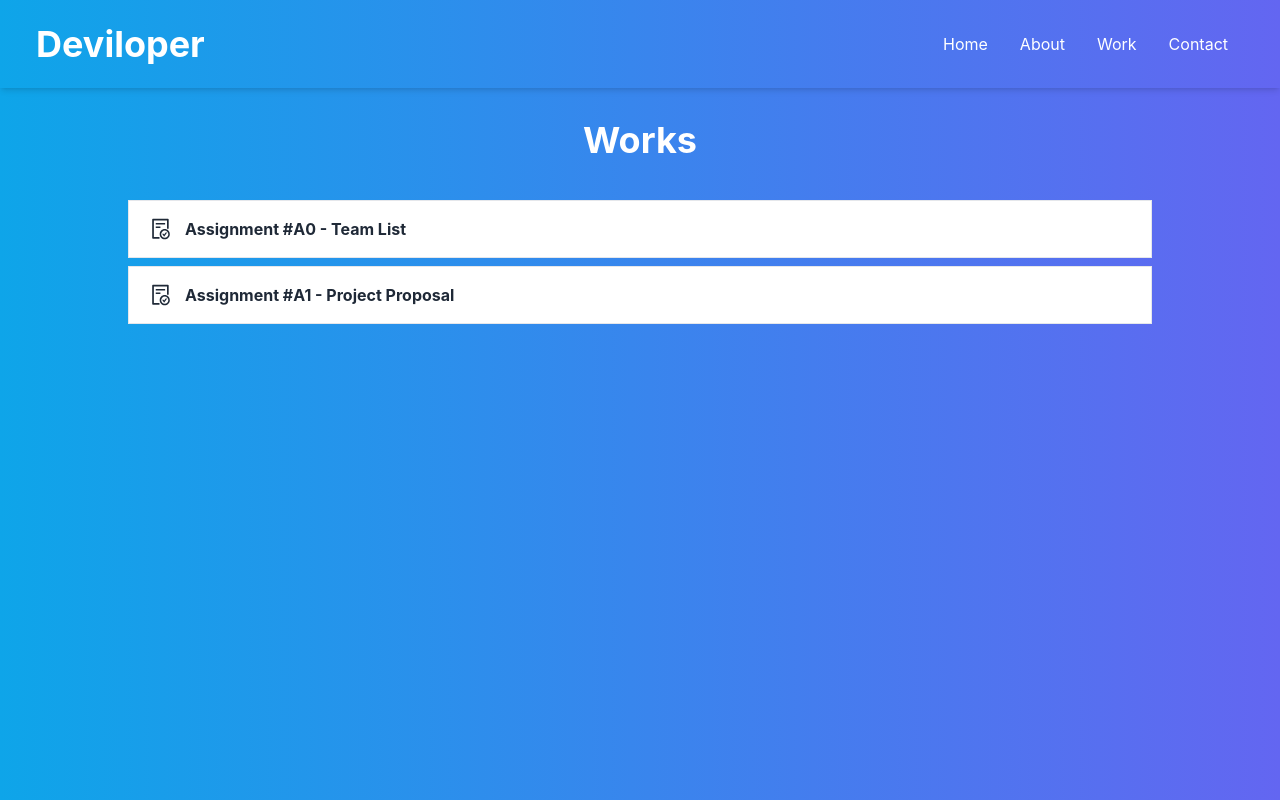
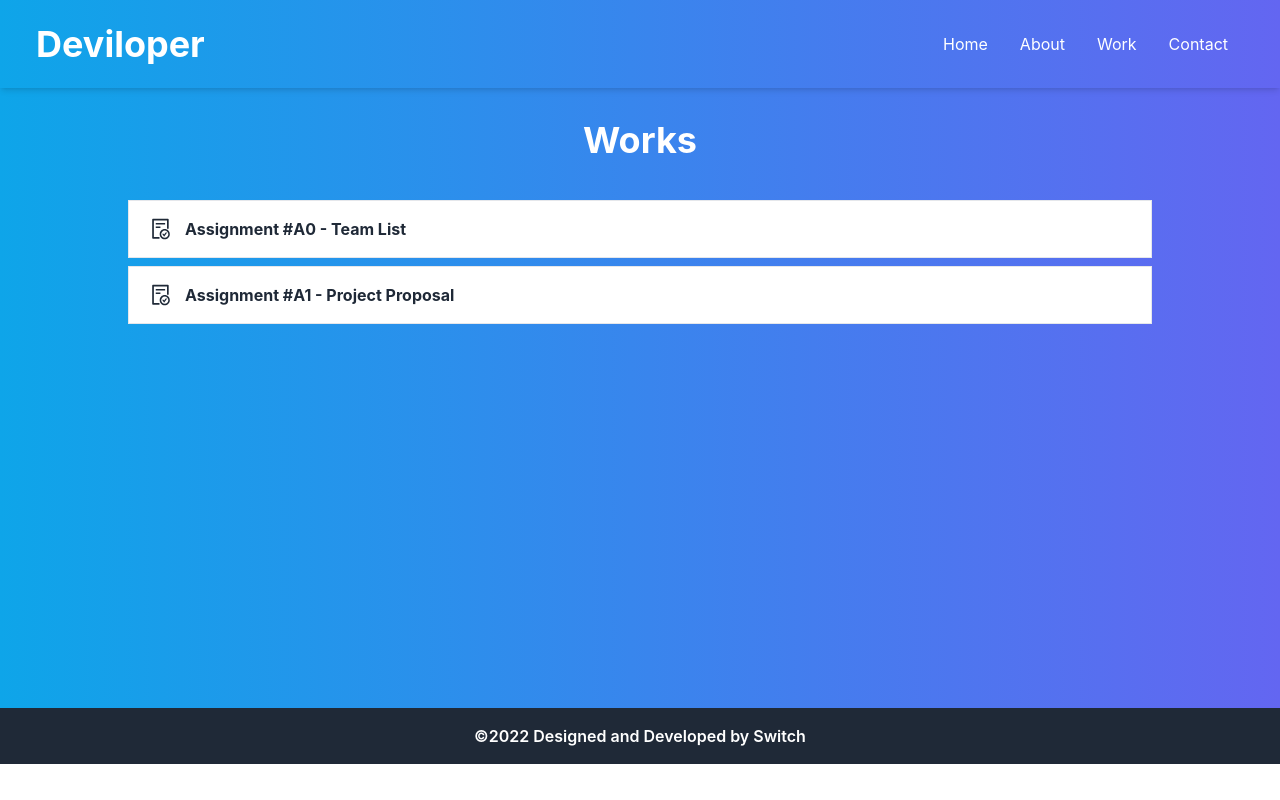
Before and after one commit to thunyoubun/se-web, a Next.js app: page /work in a window 1280 px wide. Shown: the top 800 px of the page. Built offline with nearby package versions, Linux system fonts and the light colour scheme; what tw-elements would draw is missing.

Commit message:
update work , card

```diff
--- a/components/Card.tsx
+++ b/components/Card.tsx
@@ -11,8 +11,8 @@ export declare type props = {
 };
 export default function Card({ fname, job, src, github, facebook }: props) {
   return (
-    <div className="flex justify-center align-middle w-full  ">
-      <div className=" flex flex-col justify-center bg-white  p-4 rounded-lg  backdrop-blur-md">
+    <div className="flex justify-center align-middle w-full   ">
+      <div className=" flex flex-col justify-center bg-white  p-4 rounded-lg shadow-md  backdrop-blur-md">
         <div className=" border-4 rounded-full ring-4 ring-blue-600 relative  w-64 h-64 ">
           <Image
             layout="fill"
--- a/components/Footer.tsx
+++ b/components/Footer.tsx
@@ -17,8 +17,8 @@ export default class Footer extends React.Component {
   };
   render() {
     return (
-      <div className=" bg-gray-800 w-full h-[56px] ">
-        <div className=" max-w-screen h-full flex justify-center align-middle ">
+      <div className=" bg-gray-800 w-full bottom-0   ">
+        <div className=" max-w-screen h-[56px] flex justify-center align-middle ">
           <div className="p-4 font-semibold  w-full h-full text-center text-white">
             <h1>©{this.state.curYear} Designed and Developed by Switch</h1>
           </div>
--- a/components/Work.tsx
+++ b/components/Work.tsx
@@ -30,7 +30,7 @@ export default function Work({ name, id, src, num }: props) {
     changeColor;
   }, []);
   return (
-    <div className="accordion w-full" id="accordionExample">
+    <div className="accordion w-full " id="accordionExample">
       <div className="accordion-item bg-white border border-gray-200">
         <h2 className="accordion-header mb-0  " id="headingOne">
           <button
--- a/pages/work.tsx
+++ b/pages/work.tsx
@@ -2,18 +2,21 @@ import React from "react";
 import Work from "../components/Work";
 
 import { docs } from "../components/data";
+import Footer from "../components/Footer";
 
 export default function work() {
   return (
-    <div className=" w-full ">
-      <div className="flex bg-gradient-to-r from-sky-500 to-indigo-500 ">
-        <div className=" pt-20 w-full   ">
+    <div className=" w-full m-auto relative  ">
+      <div className=" container  mx-auto flex bg-gradient-to-r  from-sky-500 to-indigo-500  ">
+        <div className=" relative pt-20  m-auto h-max w-4/5 ">
           <div className="flex justify-center m-10">
             <h3 className=" text-4xl text-white font-bold ">Works</h3>
           </div>
-
-          <div className="m-auto p-auto h-screen  w-4/5">
-            <div className="flex flex-col gap-2" id="">
+          <div className="h-100 my-2 ">
+            <div
+              className="flex flex-col gap-2 h-fit object-contain  mb-96  "
+              id=""
+            >
               {docs.map((x) => (
                 <Work
                   id={x.id}
```
